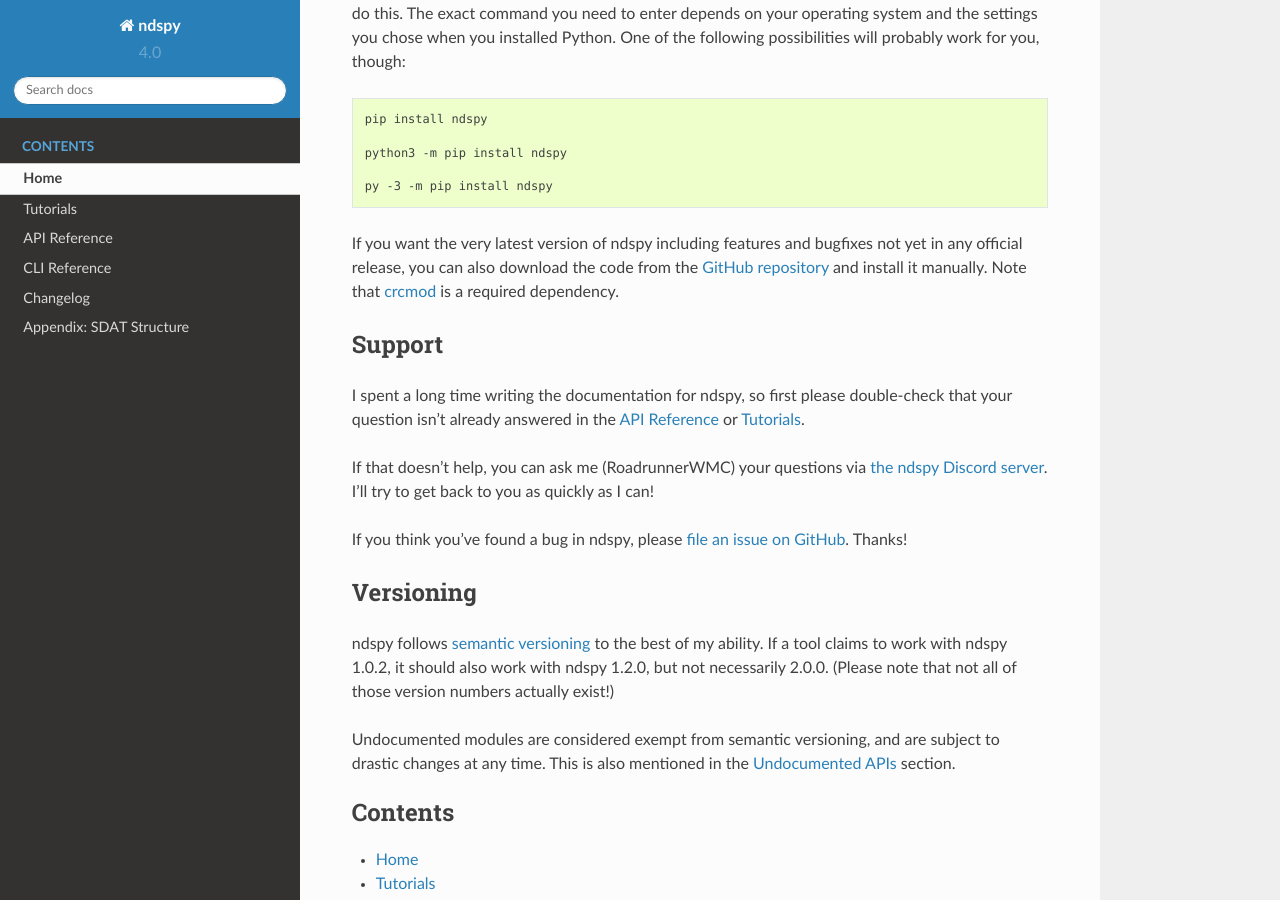
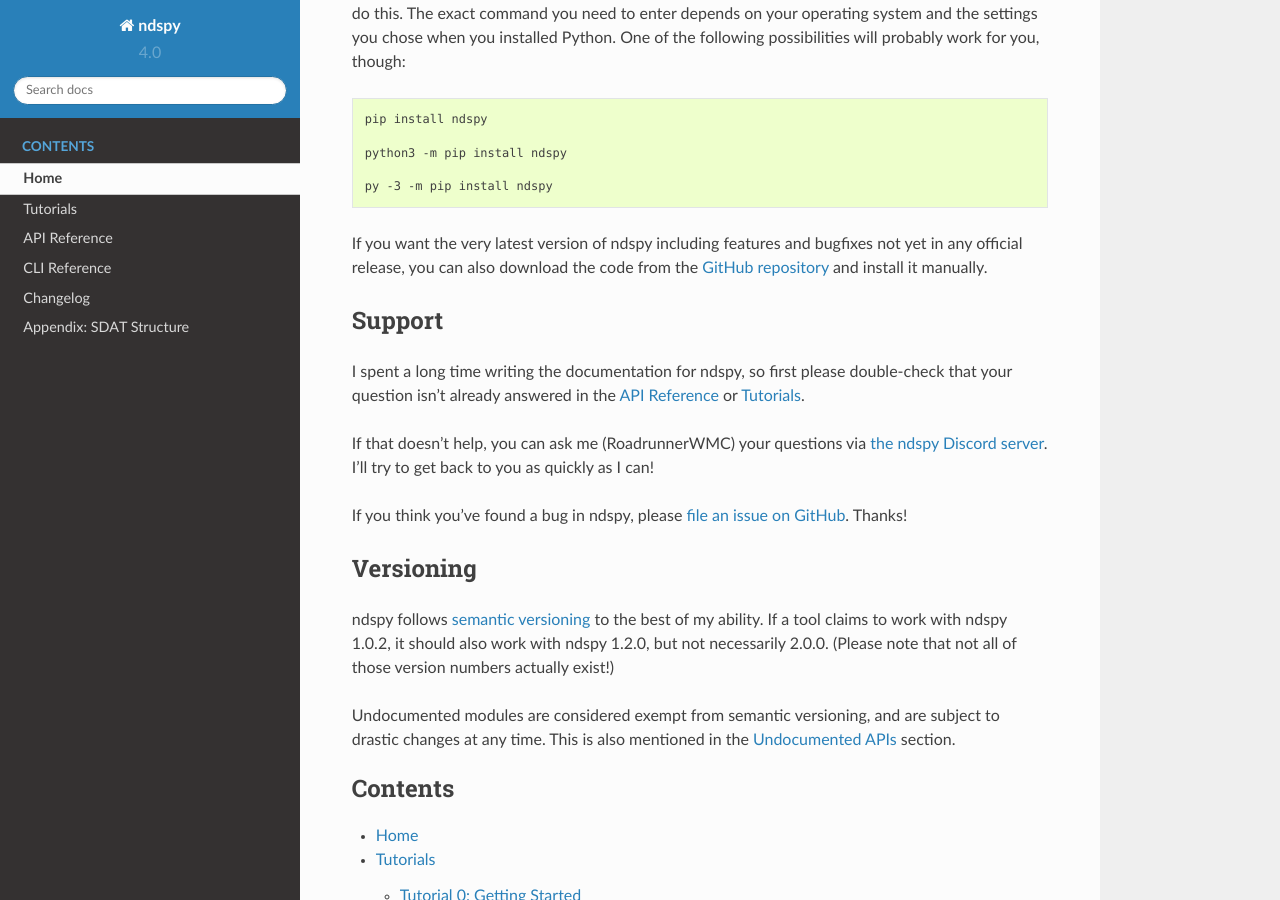
Before and after one commit to RoadrunnerWMC/ndspy, a Sphinx documentation site: the page built from docs/source/index.rst, in a window 1280 px wide and 900 px high, scrolled down 2929 px. Built offline with Sphinx 7.4.7 and the Read the Docs theme 2.0.0, drawn with Linux system fonts in a browser that asks for light colours.

Commit message:
Remove crcmod from documentation

```diff
--- a/docs/source/index.rst
+++ b/docs/source/index.rst
@@ -226,8 +226,7 @@
 If you want the very latest version of ndspy including features and bugfixes
 not yet in any official release, you can also download the code from the
 `GitHub repository <https://github.com/RoadrunnerWMC/ndspy>`_ and install it
-manually. Note that `crcmod <https://pypi.org/project/crcmod/>`_ is a required
-dependency.
+manually.
 
 
 Support
```
Also changed, not shown: README.md (+1 -2 lines).
